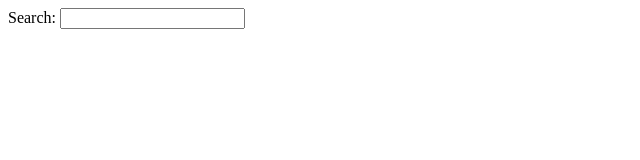
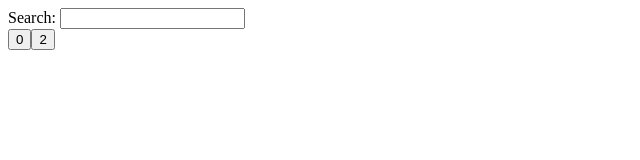
Before and after one commit to dimitraweinstein/artist-search, a React app: page / in a window 1280 px wide. Shown: the top 160 px of the page, without its empty margins (0-640 px from the left). Built offline with nearby package versions, Linux system fonts and the light colour scheme.

Commit message:
built fetch album function and updated artist details to have albums, also attempted pagination unsuccessfully

```diff
--- a/src/components/artists/ArtistDetails.jsx
+++ b/src/components/artists/ArtistDetails.jsx
@@ -1,7 +1,7 @@
 import React from 'react';
 import PropTypes from 'prop-types';
 
-const ArtistDetails = ({ name, type, description }) => (
+const ArtistDetails = ({ name, type, description, albums }) => (
   <figure>
     <p>
       {name}
@@ -12,13 +12,26 @@ const ArtistDetails = ({ name, type, description }) => (
     <p>
       {description}
     </p>
+    <ul>
+      {albums.map((album) => (
+        <li key={album.releases.id}>
+
+        </li>))}
+    </ul>
   </figure>
 );
 
 ArtistDetails.propTypes = {
   name: PropTypes.string.isRequired,
   type: PropTypes.string,
-  description: PropTypes.string
+  description: PropTypes.string,
+  albums: PropTypes.arrayOf(
+    PropTypes.shape({
+      id: PropTypes.string.isRequired,
+      title: PropTypes.string.isRequired,
+      releaseDate: PropTypes.string.isRequired
+    }).isRequired
+  )
 };
 
 export default ArtistDetails;
--- a/src/components/artists/ArtistList.jsx
+++ b/src/components/artists/ArtistList.jsx
@@ -3,9 +3,22 @@ import { Link } from 'react-router-dom';
 import PropTypes from 'prop-types';
 import Artist from './Artist';
 
-const ArtistList = ({ artists }) => {
+const ArtistList = ({ artists, page, handlePage }) => {
 
-  return(
+  return (
+    <>
+      <div>
+        <button
+          onClick={() => handlePage(-1)}
+        >
+          {page - 1}
+        </button>
+        <button
+          onClick={() => handlePage(+1)}
+        >
+          {page + 1}
+        </button>
+      </div>
       <ul>
         {artists.map((artist) => (
           <li key={artist.id} style={{ listStyleType: 'none' }}>
@@ -15,6 +28,7 @@ const ArtistList = ({ artists }) => {
           </li>
         ))}
       </ul>
+    </>
   );
 };
 
@@ -29,6 +43,8 @@ const artistsProp = PropTypes.arrayOf(
 ArtistList.propTypes = {
   artists: artistsProp,
   searchTerm: PropTypes.string.isRequired,
+  page: PropTypes.number.isRequired,
+  handlePage: PropTypes.func.isRequired
 };
 
 export default ArtistList;
--- a/src/containers/ArtistSearchContainer.jsx
+++ b/src/containers/ArtistSearchContainer.jsx
@@ -1,28 +1,38 @@
 import React, { useState, useEffect } from 'react';
-import { getArtist } from '../services/artistApiSearch';
 import Search from '../components/SearchControls';
 import ArtistList from '../components/artists/ArtistList';
+import { getArtist } from '../services/artistApiSearch';
+import { useParams } from 'react-router';
 
 export const ArtistSearch = () => {
+  let { thePage } = useParams();
   const [loading, setLoading] = useState(true);
   const [artists, setArtists] = useState([]);
   const [searchTerm, setSearchTerm] = useState('');
+
+  if (thePage) {
+    thePage = +thePage;
+  } else {
+    thePage = 1;
+  }
+  const [page] = useState(thePage);
 
   useEffect(() => {
     if (!searchTerm) {
       setLoading(false);
       return;
     }
-    const loadArtists = async () => {
-      const artistsFromApi = await getArtist(searchTerm);
-      setArtists(artistsFromApi);
-      setLoading(false);
-    };
-    loadArtists();
+    getArtist(searchTerm, page)
+      .then((artists) => setArtists(artists))
+      .then(() => setLoading(false));
   }, [searchTerm]);
 
   const handleSearch = ({ target }) => {
     setSearchTerm(target.value);
+  };
+
+  const handlePage = (number) => {
+    location.replace(`/${searchTerm}/${page + number}`);
   };
 
   if(loading) return <img
@@ -39,7 +49,8 @@ export const ArtistSearch = () => {
       <ArtistList
         artists={artists}
         searchTerm={searchTerm}
-        // filteredArtists={filteredArtists}
+        page={page}
+        handlePage={handlePage}
       />
     </>
   );
--- a/src/services/artistApiSearch.js
+++ b/src/services/artistApiSearch.js
@@ -1,9 +1,9 @@
-export const getArtist = async (artist) => {
+export const getArtist = async (artist, page) => {
   try {
-    // const offset = (page - 1) * 26;
+    const offset = (page - 1) * 26;
     const res = await fetch(
       // eslint-disable-next-line max-len
-      `https://musicbrainz.org/ws/2/artist?query=${artist}&fmt=json&limit=25`,
+      `https://musicbrainz.org/ws/2/artist?query=${artist}&fmt=json&inc=1&offset=${offset}`,
       {
         method: 'GET'
       }
@@ -44,30 +44,31 @@ export const getArtistById = async (id) => {
   }
 };
 
-export const getAlbums = async (req) => {
-  const { id } = req.params;
+export const getAlbums = async (id) => {
   try {
     const res = await fetch(
-      `http://musicbrainz.org/ws/2/release?artist=${id}&fmt=json`
+      `http://musicbrainz.org/ws/2/release?artist=${id}&fmt=json`,
+      {
+        method: 'GET'
+      }
     );
-    const albums = await res.json();
-
-    const res2 = await fetch(
-      `https://coverartarchive.org/release/${id}/front`
-    );
-    const coverArt = await res2.json();
-
-    albums.map((album) => ({
+    const albumsArray = await res.json();
+    albumsArray.map((album) => ({
       id: album.releases.id,
       title: album.releases.title,
       releaseDate: album.releases.date,
-      coverArt: coverArt.map((cover) => ({
-        id: cover.releases.id,
-      }))
+      // coverArt: coverArt.map((cover) => ({
+      //   id: cover.releases.id,
+      // }))
     }));
-
   } catch (error) {
     console.error((`Error getting artist: ${error.message}`));
     return [];
   }
 };
+
+
+// const res2 = await fetch(
+//       `https://coverartarchive.org/release/${id}/front`
+//     );
+//     const coverArt = await res2.json();
```
Lines whose indentation alone changed are shown as unchanged.
